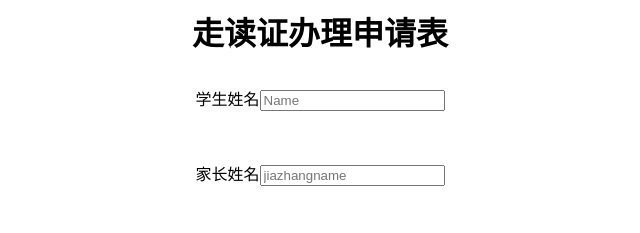
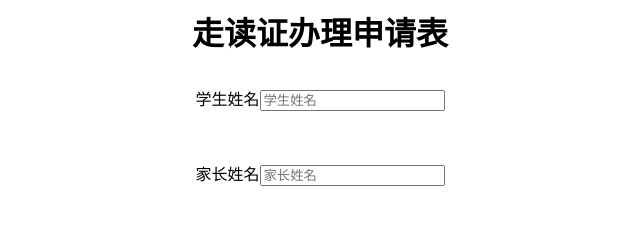
Before and after one commit to lilin0202/lilin0202.github.io, a plain HTML site: page index.html in a window 1280 px wide. Shown: the top 233 px of the page, 320-960 px from the left. Drawn offline with Linux system fonts and the light colour scheme.

Commit message:
Update index.html

```diff
--- a/index.html
+++ b/index.html
@@ -6,9 +6,9 @@
 <center><h1><p>走读证办理申请表</p></h1></center>
 <center>
 <form id="myForm">
-  <p>学生姓名<input type="text" name="name" placeholder="Name"></p>
+  <p>学生姓名<input type="text" name="name" placeholder="学生姓名"></p>
   <br>
-  <p>家长姓名<input type="text" name="jiazhangname" placeholder="jiazhangname"></p>
+  <p>家长姓名<input type="text" name="jiazhangname" placeholder="家长姓名"></p>
   <br>
   <p><input type="submit" value="提交申请"></p>
 </form>
```
